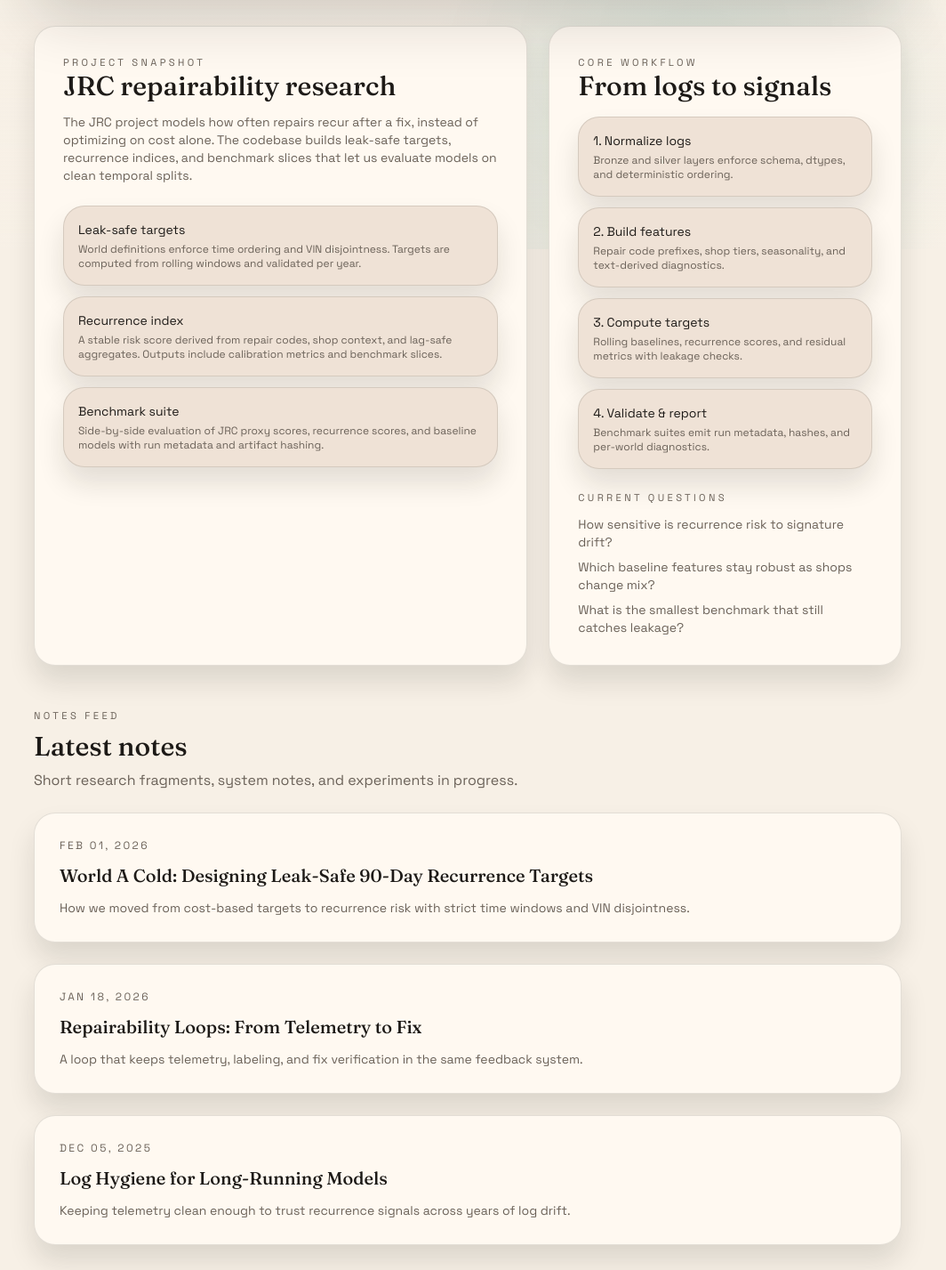
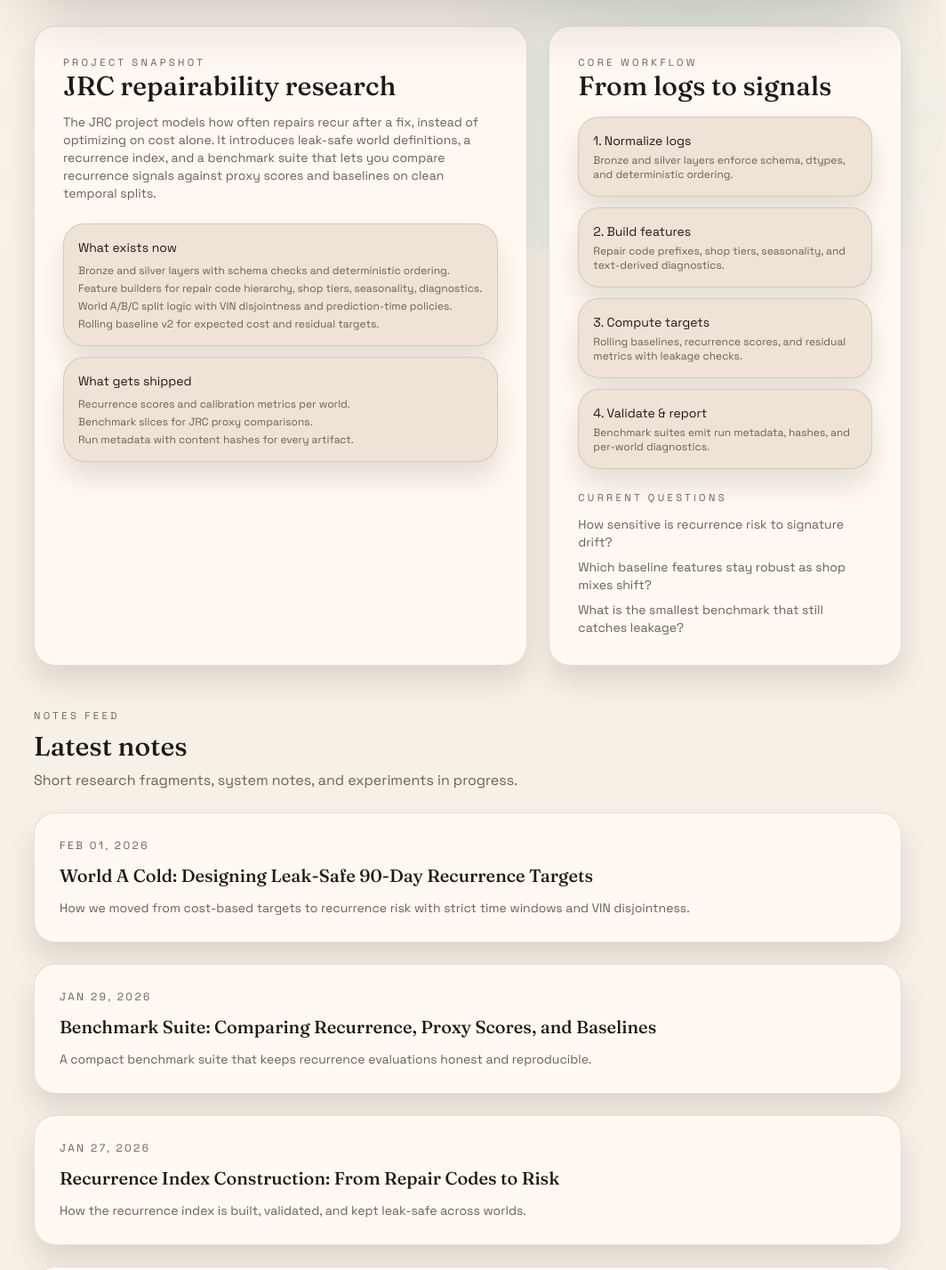
Before and after one commit to sebvv2221/sebvv2221.github.io, a React (Vite) app: page / in a window 1280 px wide. Shown: the part 520-1947 px from the top of the page at 89% size, without its empty margins (114-1178 px from the left). Built offline with nearby package versions, Linux system fonts and the light colour scheme.

Commit message:
Update 3

```diff
--- a/src/components/Hero.tsx
+++ b/src/components/Hero.tsx
@@ -22,8 +22,8 @@ export default function Hero({
         </h1>
         <p className="mt-4 max-w-xl text-lg text-muted">
           I build leak-safe targets, recurrence indices, and benchmark suites for real-world
-          automotive repair logs. This site tracks the research, systems design, and
-          tooling that keep reliability work reproducible.
+          automotive repair logs. The JRC project turns messy field data into reproducible
+          signals with strict time windows, VIN disjointness, and artifact hashing.
         </p>
         <div className="mt-8 flex flex-wrap gap-3">
           <Link to="/about" className="btn btn-primary">
--- a/src/content/cv.md
+++ b/src/content/cv.md
@@ -9,22 +9,27 @@ ML systems, repairability modeling, and recurrence targets for real-world automo
 - University of Florida, PhD Researcher (ML Systems)
 - University of Florida, MS in Computer Science
 
-## Research Summary
+## Research Statement
 
-I build end-to-end reliability pipelines that start with messy field logs and end with leak-safe, reproducible targets. The JRC project emphasizes:
+I build reliability pipelines that start with raw field logs and end with leak-safe recurrence
+targets. The JRC project treats recurrence risk as the primary metric for repairability, with
+cost and duration models serving as baselines to explain scale effects. The core work is building
+infrastructure that keeps those targets reproducible across years of log drift.
 
-- Recurrence-based targets that reward durable fixes over cost-only optimization.
-- Rolling baselines that respect time order and avoid leakage.
-- Benchmark suites that compare proxy scores, recurrence indices, and baselines.
-- Artifact hashing and run metadata to keep experiments reproducible.
+## Methods & Systems
 
-## Selected Project Components
+- Bronze and silver layers with schema validation, dtype normalization, and deterministic ordering.
+- Feature engineering for repair code hierarchy, shop tier inference, seasonality, and diagnostics.
+- World A/B/C definitions with explicit prediction time and VIN disjointness for cold starts.
+- Rolling baseline v2 to estimate expected cost without leaking future data.
+- Recurrence index scoring with per-world calibration metrics and benchmark slices.
+- Run metadata and artifact hashing to trace every output to its inputs.
 
-- Data ingestion with bronze/silver layers, deterministic ordering, and schema validation.
-- Feature engineering for repair code hierarchy, shop tier, seasonality, and diagnostics.
-- World A/B/C splits with VIN disjointness and explicit prediction-time policies.
-- Recurrence index construction with calibration, bootstrap confidence, and per-world metrics.
-- JRC proxy scoring and benchmark slice construction for model comparisons.
+## Selected Outputs
+
+- Recurrence scores and calibration metrics per world.
+- Benchmark suite comparing recurrence index, JRC proxy scores, and baselines.
+- Content-hashed artifacts with reproducible run IDs.
 
 ## Contact
 
--- /dev/null
+++ b/src/content/posts/benchmark-suite.md
@@ -0,0 +1,32 @@
+---
+slug: benchmark-suite
+title: "Benchmark Suite: Comparing Recurrence, Proxy Scores, and Baselines"
+date: "2026-01-29"
+summary: "A compact benchmark suite that keeps recurrence evaluations honest and reproducible."
+tags: ["benchmark", "systems", "repairability"]
+---
+
+The benchmark suite exists to answer a simple question: does the recurrence index outperform
+proxy scores and naive baselines on clean splits? The answer depends on clean data boundaries,
+so the suite is strict by design.
+
+## What the suite produces
+
+- A benchmark slice keyed by deterministic record IDs.
+- Joined recurrence scores and proxy scores on a one-to-one mapping.
+- Coverage checks for cost, duration, and proxy fields.
+- Run metadata with content hashes for every artifact.
+
+## Why it matters
+
+Without a benchmark, recurrence scores can look good even when leakage is present. The suite
+forces you to validate:
+
+- VIN disjointness for cold worlds.
+- Time ordering with explicit prediction time.
+- Coverage thresholds before reporting metrics.
+
+## Outcomes
+
+The suite is not a leaderboard. It is a debugging tool that makes failure cases explicit and
+keeps the evaluation honest.
--- /dev/null
+++ b/src/content/posts/recurrence-index-construction.md
@@ -0,0 +1,42 @@
+---
+slug: recurrence-index-construction
+title: "Recurrence Index Construction: From Repair Codes to Risk"
+date: "2026-01-27"
+summary: "How the recurrence index is built, validated, and kept leak-safe across worlds."
+tags: ["recurrence", "benchmark", "ml"]
+---
+
+The recurrence index is a risk score that answers a durability question: after a repair, what is
+the probability of the same failure returning within a fixed window? The index is built to be
+stable under log drift and strict about leakage.
+
+## Inputs
+
+The index uses features that are available at prediction time:
+
+- Repair code hierarchy (level-1 prefix for stable grouping).
+- Shop context and tier.
+- Lag-safe aggregates computed only on past data.
+- Diagnostic flags derived from normalized repair descriptions.
+
+## Rolling construction
+
+For each target year:
+
+1. Restrict the training window to years strictly before the target year.
+2. Recompute aggregates using only the restricted window.
+3. Fit a baseline model that predicts expected cost or risk on log scale.
+4. Score the target year and record calibration metrics.
+
+This gives a clean, year-by-year view of performance and avoids future leakage. If a year does
+not meet minimum training size, it is skipped rather than padded.
+
+## Validation
+
+Every run produces:
+
+- Per-year calibration metrics (R2, MAE, bias, coverage).
+- Content hashes for artifacts so results are reproducible.
+- Benchmark slices that merge recurrence scores with proxy baselines.
+
+The goal is not just a score, but a score you can trust.
--- a/src/pages/About.tsx
+++ b/src/pages/About.tsx
@@ -33,14 +33,15 @@ export default function About() {
         <h1 className="mt-4 font-display text-4xl text-ink">Sebastian Vo</h1>
         <p className="mt-4 text-lg text-muted">
           I am a University of Florida researcher focused on ML systems, repairability, and
-          recurrence modeling. The JRC work centers on how log hygiene, target design, and
-          evaluation boundaries shape what we believe about reliability in the field.
+          recurrence modeling. The JRC work asks a simple question: after a repair, how often
+          does the same failure come back, and can we build targets that reflect that reality
+          without leaking future data?
         </p>
         <p className="mt-4 text-sm text-muted">
-          The current codebase includes a full pipeline: bronze and silver data layers, feature
-          engineering for shop context and diagnostics, leak-safe world splits, recurrence index
-          construction, and a benchmark suite that emits hashed artifacts with reproducible run
-          metadata. This site captures the reasoning behind those decisions.
+          The project reframes cost prediction as a supporting signal and makes recurrence the
+          primary target. It enforces strict time ordering, VIN disjointness for cold worlds, and
+          reproducible artifacts via content hashing. The codebase is a full pipeline from raw
+          logs to benchmarked recurrence scores.
         </p>
       </div>
 
@@ -53,8 +54,8 @@ export default function About() {
           <div className="card bg-card-alt p-5 text-sm text-muted">
             <p className="text-ink">Leak-safe target design</p>
             <p className="mt-2">
-              Rolling baselines, recurrence windows, and guardrails that prevent future leakage
-              from influencing training targets.
+              Rolling baselines, recurrence windows, and prediction-time policies that prevent
+              future leakage from influencing training targets.
             </p>
           </div>
           <div className="card bg-card-alt p-5 text-sm text-muted">
@@ -102,6 +103,26 @@ export default function About() {
           </div>
         </div>
       </section>
+      <section className="mt-10 grid gap-4">
+        <div>
+          <p className="kicker">Evaluation philosophy</p>
+          <h2 className="section-title">What I try to prove</h2>
+        </div>
+        <div className="card bg-card-alt p-5 text-sm text-muted">
+          <p className="text-ink">Reliability over price</p>
+          <p className="mt-2">
+            Cost is noisy and easy to game. Recurrence is harder to fake and aligns with
+            durability. Baseline cost models exist to explain away scale, not to define success.
+          </p>
+        </div>
+        <div className="card bg-card-alt p-5 text-sm text-muted">
+          <p className="text-ink">Leakage is the main enemy</p>
+          <p className="mt-2">
+            If future data can slip into training, the metrics stop meaning anything. Every split
+            and feature is designed to respect prediction time.
+          </p>
+        </div>
+      </section>
     </article>
   );
 }
--- a/src/pages/Home.tsx
+++ b/src/pages/Home.tsx
@@ -28,30 +28,27 @@ export default function Home() {
           <h2 className="section-title">JRC repairability research</h2>
           <p className="mt-3 text-sm text-muted">
             The JRC project models how often repairs recur after a fix, instead of optimizing on
-            cost alone. The codebase builds leak-safe targets, recurrence indices, and benchmark
-            slices that let us evaluate models on clean temporal splits.
+            cost alone. It introduces leak-safe world definitions, a recurrence index, and a
+            benchmark suite that lets you compare recurrence signals against proxy scores and
+            baselines on clean temporal splits.
           </p>
           <div className="mt-6 grid gap-3 text-sm text-muted">
             <div className="card bg-card-alt p-4">
-              <p className="text-ink">Leak-safe targets</p>
-              <p className="mt-1 text-xs">
-                World definitions enforce time ordering and VIN disjointness. Targets are computed
-                from rolling windows and validated per year.
-              </p>
+              <p className="text-ink">What exists now</p>
+              <ul className="mt-2 grid gap-1 text-xs">
+                <li>Bronze and silver layers with schema checks and deterministic ordering.</li>
+                <li>Feature builders for repair code hierarchy, shop tiers, seasonality, diagnostics.</li>
+                <li>World A/B/C split logic with VIN disjointness and prediction-time policies.</li>
+                <li>Rolling baseline v2 for expected cost and residual targets.</li>
+              </ul>
             </div>
             <div className="card bg-card-alt p-4">
-              <p className="text-ink">Recurrence index</p>
-              <p className="mt-1 text-xs">
-                A stable risk score derived from repair codes, shop context, and lag-safe
-                aggregates. Outputs include calibration metrics and benchmark slices.
-              </p>
-            </div>
-            <div className="card bg-card-alt p-4">
-              <p className="text-ink">Benchmark suite</p>
-              <p className="mt-1 text-xs">
-                Side-by-side evaluation of JRC proxy scores, recurrence scores, and baseline
-                models with run metadata and artifact hashing.
-              </p>
+              <p className="text-ink">What gets shipped</p>
+              <ul className="mt-2 grid gap-1 text-xs">
+                <li>Recurrence scores and calibration metrics per world.</li>
+                <li>Benchmark slices for JRC proxy comparisons.</li>
+                <li>Run metadata with content hashes for every artifact.</li>
+              </ul>
             </div>
           </div>
         </div>
@@ -88,7 +85,7 @@ export default function Home() {
             <p className="kicker">Current questions</p>
             <ul className="mt-3 grid gap-2 text-sm text-muted">
               <li>How sensitive is recurrence risk to signature drift?</li>
-              <li>Which baseline features stay robust as shops change mix?</li>
+              <li>Which baseline features stay robust as shop mixes shift?</li>
               <li>What is the smallest benchmark that still catches leakage?</li>
             </ul>
           </div>
```
